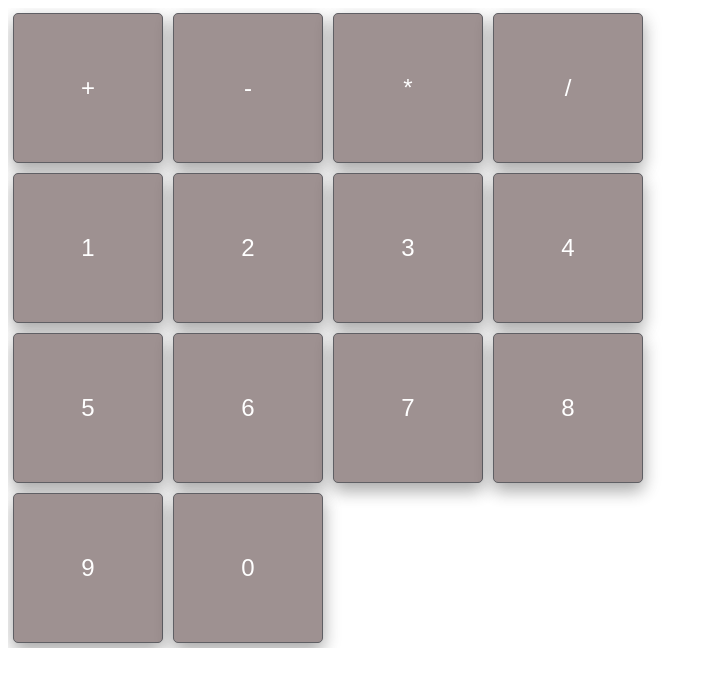
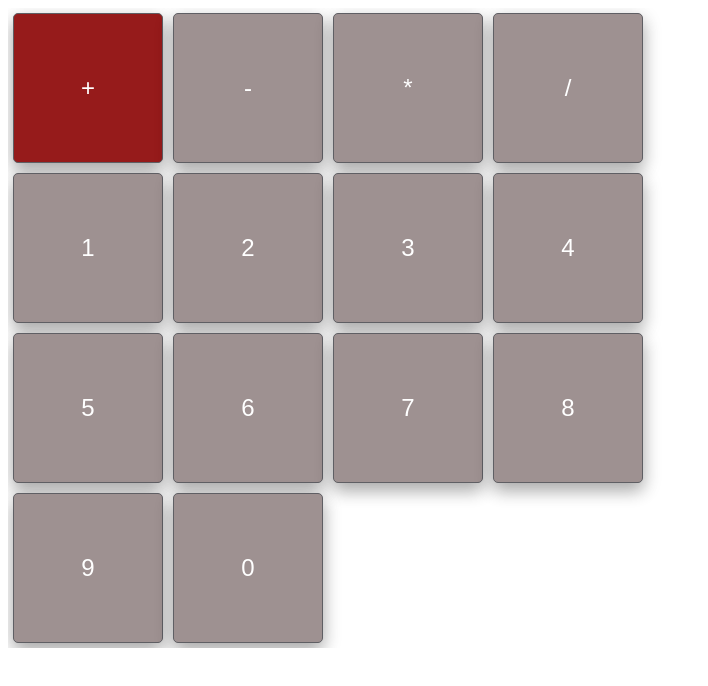
Before and after one commit to eugenegrossman/calculator, a plain HTML site: page index.html in a window 1280 px wide. In both pictures the pointer is over the button 88 px from the left and 88 px from the top of the page. Shown: the whole page, without its empty margins (0-708 px from the left). Drawn offline with Linux system fonts and the light colour scheme.

Commit message:
hover styles

```diff
--- a/style.css
+++ b/style.css
@@ -23,3 +23,20 @@
     float: left;
     margin: 5px;
     }
+
+    .btn:hover{
+    background-color: rgb(150, 27, 27);
+    color: white;
+    font-size: 24px;
+    padding: 12px 24px;
+    border: none;
+    cursor: pointer;
+    border-radius: 5px;
+    text-align: center;
+    border: solid rgb(95, 95, 100) .5px;
+    box-shadow: 0 8px 16px 0 rgba(0,0,0,0.2), 0 6px 20px 0 rgba(0,0,0,0.19);
+    width: 150px;
+    height: 150px;
+    float: left;
+    margin: 5px;
+    }
```
